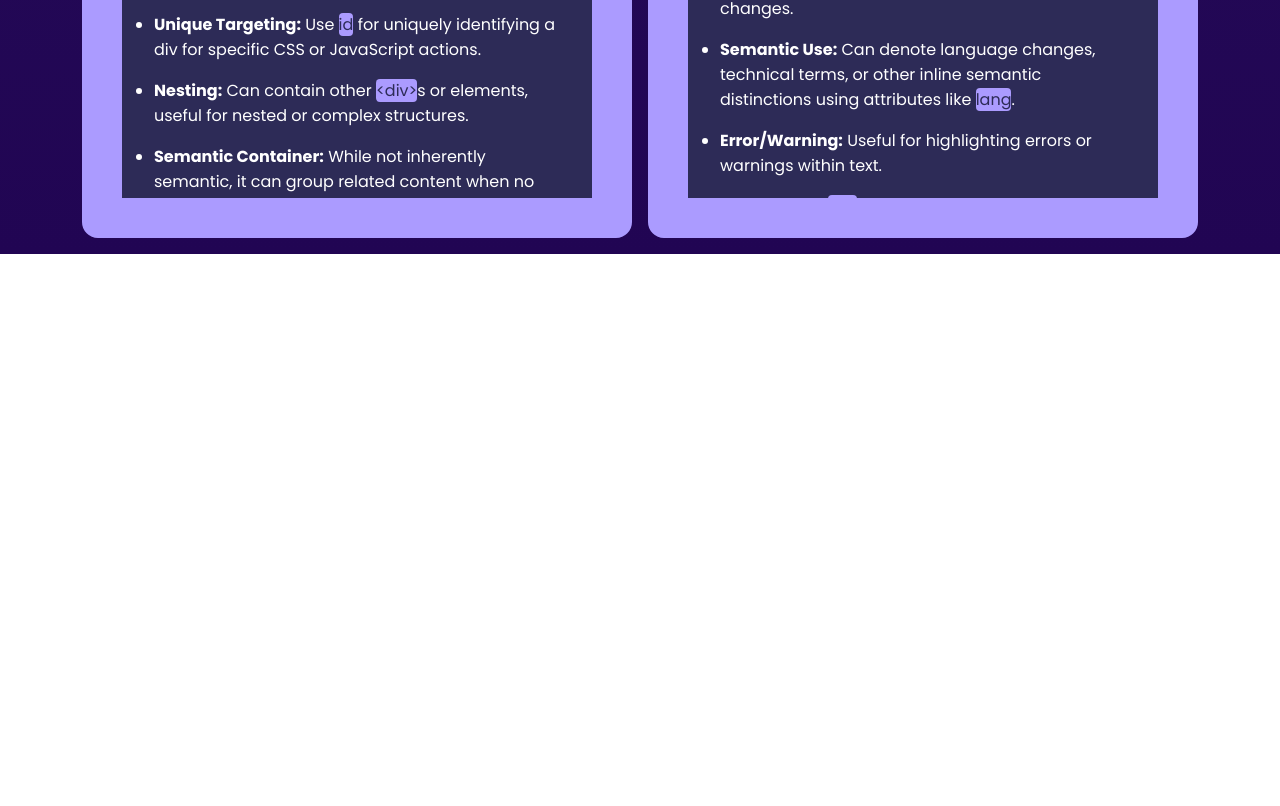
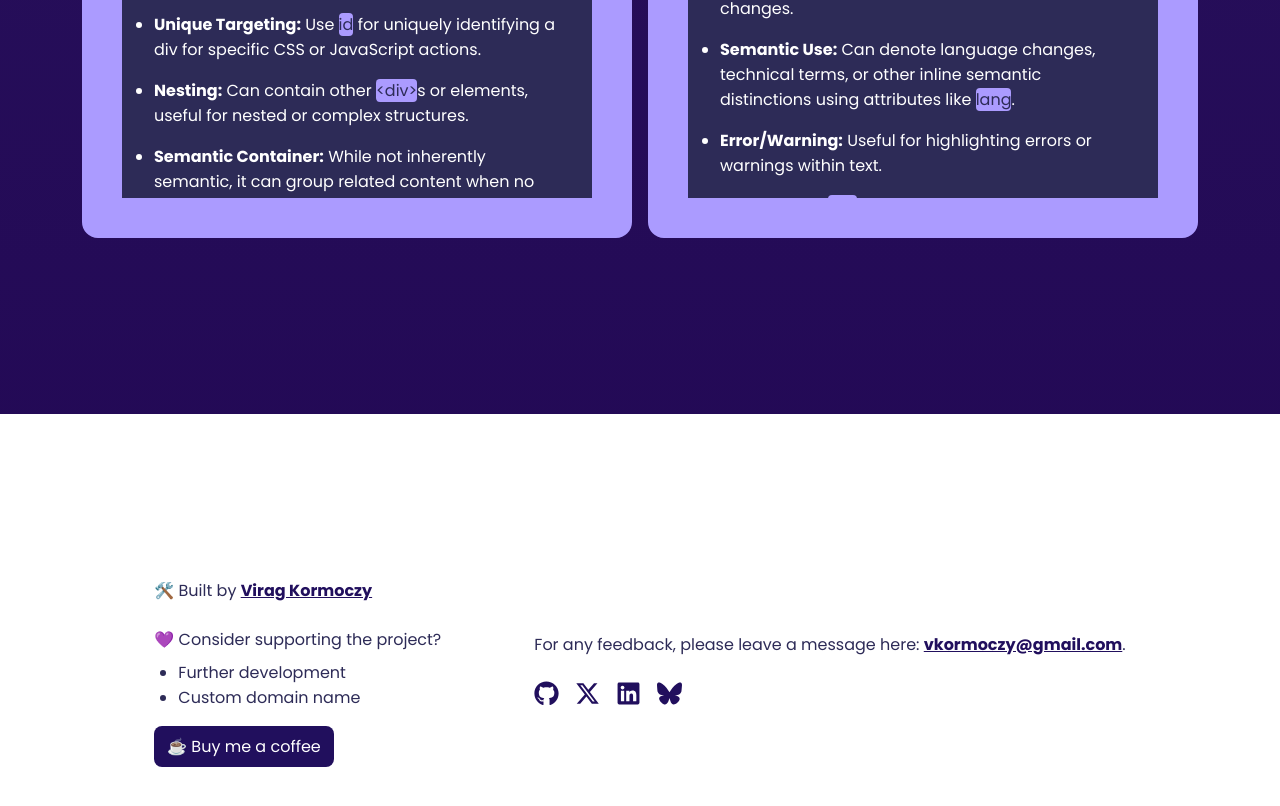
Before and after one commit to virag-ky/front-end-cheats, a React (Vite) app: page / in a window 1280 px wide. Shown: the part 4530-5336 px from the top of the page. Before the commit the page ends 4784 px from the top, so only its background shows below. Built offline with nearby package versions, Linux system fonts and the light colour scheme.

Commit message:
Add footer

```diff
--- a/src/components/Footer.jsx
+++ b/src/components/Footer.jsx
@@ -1,5 +1,58 @@
+import { FaGithub } from "react-icons/fa";
+import { FaXTwitter } from "react-icons/fa6";
+import { FaLinkedin } from "react-icons/fa";
+import { FaBluesky } from "react-icons/fa6";
+
 function Footer() {
-  return <footer></footer>;
+  return (
+    <footer>
+      <div>
+        <p>
+          🛠️ Built by{" "}
+          <a href="https://github.com/virag-ky" target="_blank">
+            Virag Kormoczy
+          </a>
+        </p>
+        <div>
+          <p>💜 Consider supporting the project?</p>
+          <ul>
+            <li>Further development</li>
+            <li>Custom domain name</li>
+          </ul>
+          <a
+            className="coffee"
+            href="https://buymeacoffee.com/virag"
+            target="_blank"
+          >
+            <button>☕️ Buy me a coffee</button>
+          </a>
+        </div>
+      </div>
+      <div>
+        <p>
+          For any feedback, please leave a message here:{" "}
+          <a href="mailto:vkormoczy@gmail.com">vkormoczy@gmail.com</a>.
+        </p>
+        <div className="social-icons">
+          <a href="https://github.com/virag-ky" target="_blank">
+            <FaGithub size={25} />
+          </a>
+          <a href="https://x.com/Virag_Ky" target="_blank">
+            <FaXTwitter size={25} />
+          </a>
+          <a href="https://www.linkedin.com/in/virag-kormoczy/" target="_blank">
+            <FaLinkedin size={25} />
+          </a>
+          <a
+            href="https://bsky.app/profile/virag-ky.bsky.social"
+            target="_blank"
+          >
+            <FaBluesky size={25} />
+          </a>
+        </div>
+      </div>
+    </footer>
+  );
 }
 
 export default Footer;
--- a/src/index.css
+++ b/src/index.css
@@ -122,3 +122,64 @@ main {
 .secondary-list {
   margin-left: 1.5rem;
 }
+
+/* Footer */
+footer {
+  background: #fff;
+  color: #2d2b57;
+  display: flex;
+  justify-content: center;
+  gap: 5rem;
+  padding: 4rem 1rem;
+  height: 500px;
+  margin-top: 10rem;
+}
+
+footer div {
+  display: flex;
+  flex-direction: column;
+  justify-content: center;
+  min-width: 300px;
+}
+
+footer p {
+  margin: 1rem 0 0.5rem 0;
+}
+
+footer li {
+  margin-left: 1.5rem;
+}
+
+footer a {
+  color: #210f5d;
+  font-weight: 700;
+}
+
+footer div.social-icons {
+  flex-direction: row;
+  justify-content: flex-start;
+  gap: 1rem;
+  margin-top: 1rem;
+}
+
+/* Buy me a coffee */
+a.coffee {
+  margin-top: 1rem;
+  width: max-content;
+}
+
+a.coffee button {
+  cursor: pointer;
+  padding: 0.5rem 0.8rem;
+  border: none;
+  border-radius: 0.5rem;
+  background: #210f5d;
+  color: #fff;
+  font-size: 1rem;
+  transition: 0.5s;
+}
+
+a.coffee button:hover {
+  background: #cbc8f9;
+  color: #210f5d;
+}
```
